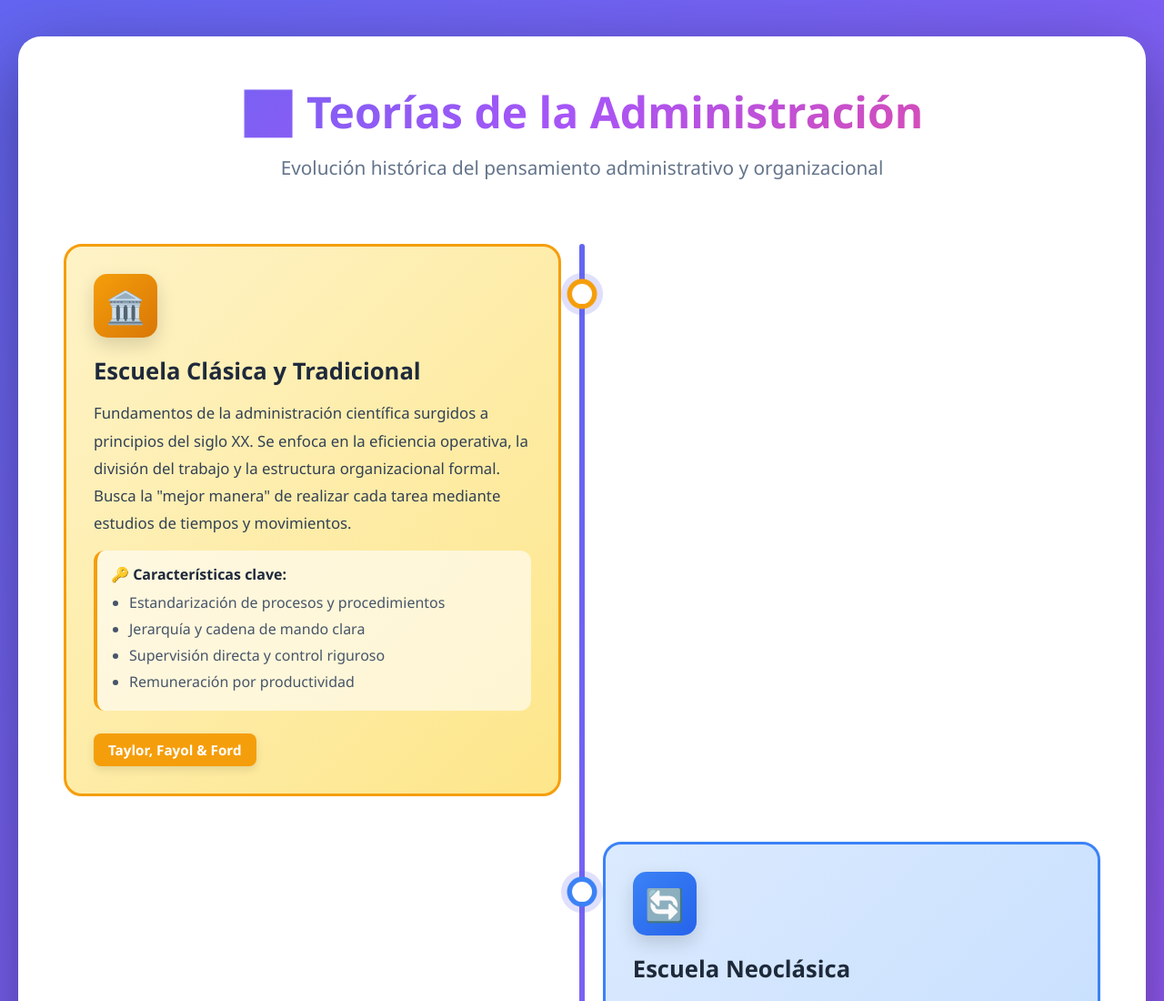
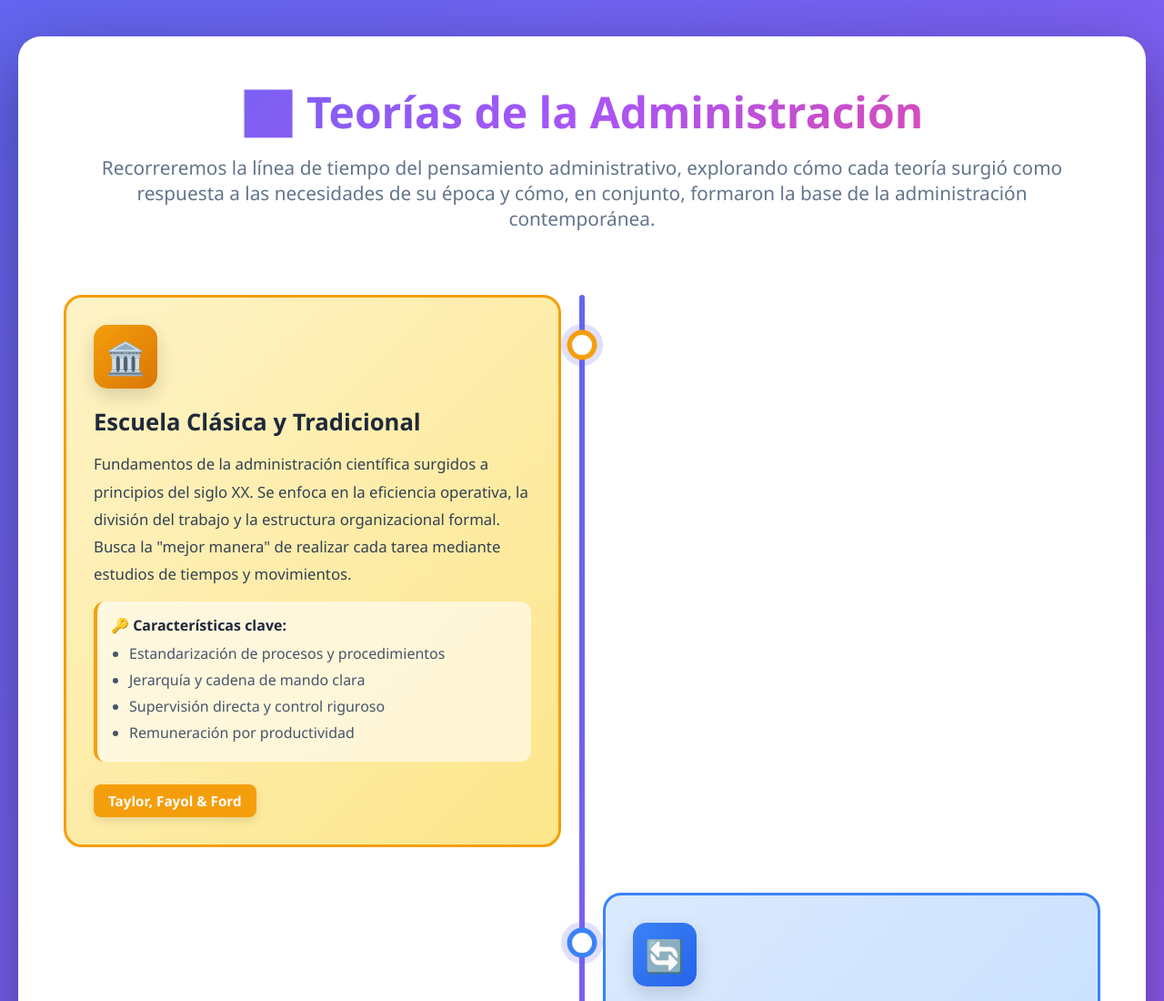
Before and after one commit to dastiroles98-design/Infograf-a---Teor-as-de-la-Administraci-n, a plain HTML site: page index.html in a window 1280 px wide. Shown: the top 1100 px of the page at 91% size. Drawn offline with Linux system fonts and the light colour scheme.

Commit message:
Update index.html

```diff
--- a/index.html
+++ b/index.html
@@ -290,7 +290,7 @@
 <body>
     <div class="container">
         <h1>📊 Teorías de la Administración</h1>
-        <p class="subtitle">Evolución histórica del pensamiento administrativo y organizacional</p>
+        <p class="subtitle">Recorreremos la línea de tiempo del pensamiento administrativo, explorando cómo cada teoría surgió como respuesta a las necesidades de su época y cómo, en conjunto, formaron la base de la administración contemporánea.</p>
 
         <div class="timeline">
             <div class="theory-card">
@@ -447,4 +447,5 @@
         </div>
     </div>
 </body>
+
 </html>
```
